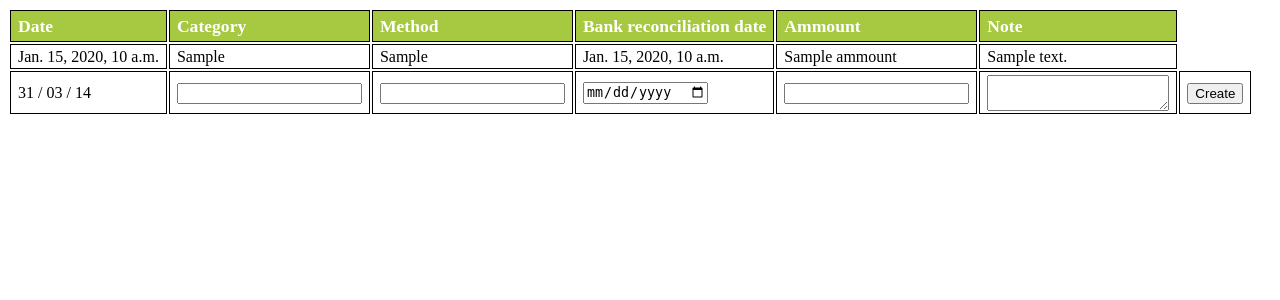
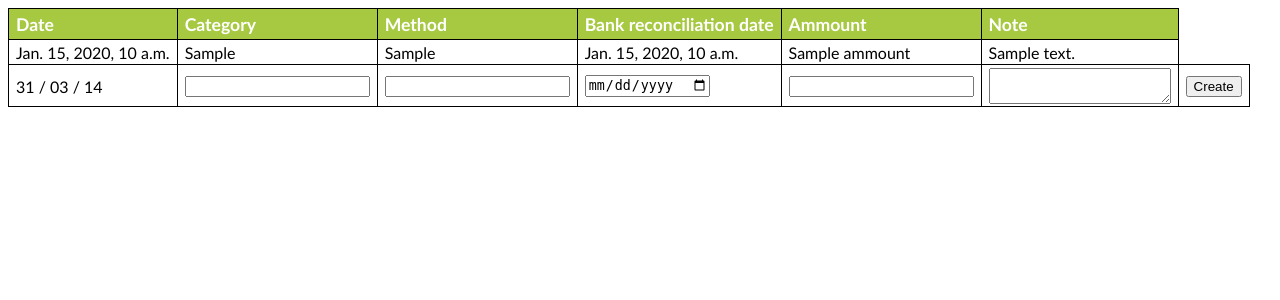
Before and after one commit to CS2014/USM, a Django app: template usm/main/templates/societies/book-keeping.html in a window 1280 px wide. Shown: the top 300 px of the page. Run offline with Django 3.2, Linux system fonts and the light colour scheme; the template is opened without the code that fills it: most values are stand-ins (such as "Sample title", 1, 10 or a date in 2020); form fields are guessed from the names that the template uses.

Commit message:
Fixed book-keeping styles

```diff
--- a/usm/main/templates/societies/book-keeping.html
+++ b/usm/main/templates/societies/book-keeping.html
@@ -1,5 +1,14 @@
 {% extends "base.html" %}
 {% block content %}
+
+<style>
+#table
+{
+font-family:"Trebuchet MS", Arial, Helvetica, sans-serif;
+display: block;
+border-collapse:collapse;
+}
+</style>
 
 <table id="table" >
     <tr>
```
